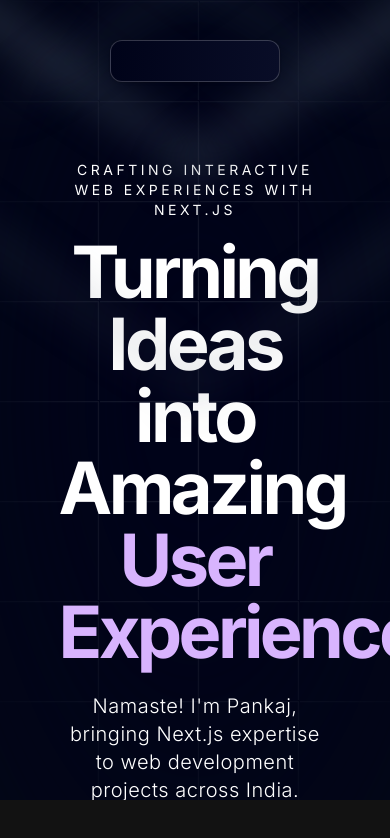
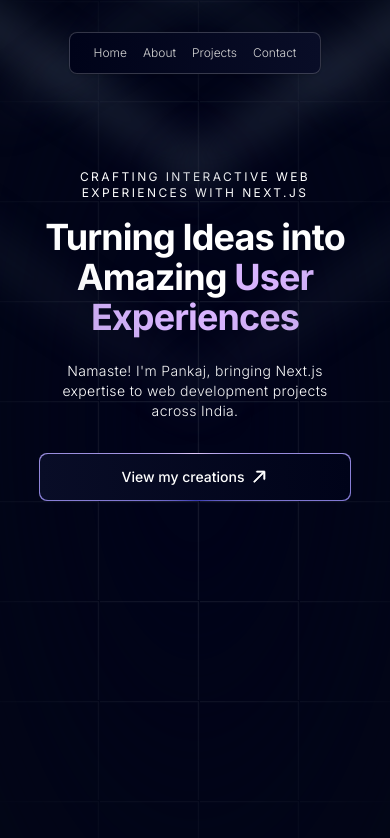
Before and after one commit to iamPankajGhosh/portfolio.vercel.app, a Next.js app: page / in a window 390 px wide. Shown: the top 838 px of the page. Built offline with nearby package versions, Linux system fonts and the light colour scheme.

Commit message:
refactor hero section

```diff
--- a/src/app/page.tsx
+++ b/src/app/page.tsx
@@ -1,13 +1,8 @@
 import Hero from "@/components/Hero/Hero";
 import { FloatingNav } from "@/components/ui/floating-navbar";
+import { navItems } from "@/data/content";
 
 const HomePage = () => {
-  const navItems = [
-    { name: "Home", link: "/" },
-    { name: "About", link: "/about" },
-    { name: "Projects", link: "/projects" },
-    { name: "Contact", link: "/contact" },
-  ];
   return (
     <div className="relative w-full overflow-hidden">
       <FloatingNav navItems={navItems} />
--- a/src/components/Hero/Hero.tsx
+++ b/src/components/Hero/Hero.tsx
@@ -7,7 +7,7 @@ const Hero = () => {
   return (
     <div className="relative flex flex-col justify-center items-center">
       {/* grid-background */}
-      <div className="h-[50rem] w-full dark:bg-primary bg-white  dark:bg-grid-white/[0.08] bg-grid-black/[0.2] relative flex items-center justify-center">
+      <div className="min-h-screen h-[30rem] md:h-[40rem] w-full dark:bg-primary dark:bg-grid-white/[0.08] bg-grid-black/[0.2] relative flex items-center justify-center">
         {/* Radial gradient for the container to give a faded look */}
         <div className="absolute pointer-events-none inset-0 flex items-center justify-center dark:bg-deep-primary bg-white [mask-image:radial-gradient(ellipse_at_center,transparent_20%,black)]"></div>
       </div>
@@ -53,30 +53,32 @@ const Hero = () => {
         startWith="right"
       />
 
-      <div className="absolute top-[20%] text-center max-w-[70vw]">
-        <p className="uppercase tracking-[0.25em] text-sm">
+      <div className="absolute top-[20%] md:top-[30%] text-center max-w-[80vw] md:max-w-[70vw]">
+        <p className="uppercase tracking-[0.2em] md:tracking-[0.25em] text-xs md:text-sm">
           Crafting Interactive Web Experiences with Next.js
         </p>
 
         <TextGenerateEffect words="Turning Ideas into Amazing User Experiences" />
 
-        <p className="mt-6 text-xl font-light tracking-wide">
+        <p className="mt-6 text-sm md:text-xl font-light tracking-wide">
           Namaste! I&apos;m Pankaj, bringing Next.js expertise to web
           development projects across India.
         </p>
 
-        <button className="relative inline-flex h-14 overflow-hidden rounded-xl p-[1px] focus:outline-none mt-8">
+        <button className="relative inline-flex h-12 md:h-14 w-full md:w-fit overflow-hidden rounded-lg md:rounded-xl p-[1px] focus:outline-none mt-8">
           <span className="absolute inset-[-1000%] animate-[spin_2s_linear_infinite] bg-[conic-gradient(from_90deg_at_50%_50%,#E2CBFF_0%,#393BB2_50%,#E2CBFF_100%)]" />
           <span
-            className="inline-flex h-full w-full cursor-pointer items-center justify-center rounded-xl px-8 text-white backdrop-blur-3xl space-x-1"
+            className="inline-flex h-full w-full cursor-pointer items-center justify-center rounded-lg md:rounded-xl px-8 text-white backdrop-blur-3xl space-x-1"
             style={{
               background: "rgb(0,3,25)",
               backgroundImage:
                 "linear-gradient(90deg, rgba(9,13,39,1) 0%, rgba(0,3,25,1) 100%)",
             }}
           >
-            <span className="font-medium">View my creations</span>
-            <RxArrowTopRight size={22} style={{ strokeWidth: 0.5 }} />
+            <span className="font-medium text-sm md:text-lg">
+              View my creations
+            </span>
+            <RxArrowTopRight size={20} style={{ strokeWidth: 0.5 }} />
           </span>
         </button>
       </div>
--- a/src/components/ui/floating-navbar.tsx
+++ b/src/components/ui/floating-navbar.tsx
@@ -1,6 +1,6 @@
 "use client";
-import React, { useEffect, useState } from "react";
-import { motion, AnimatePresence } from "framer-motion";
+import { useEffect, useState } from "react";
+import { motion, AnimatePresence, useScroll } from "framer-motion";
 import { cn } from "@/utils/cn";
 import Link from "next/link";
 
@@ -33,10 +33,10 @@ export const FloatingNav = ({
           opacity: visible ? 1 : 0,
         }}
         transition={{
-          duration: 0.5,
+          duration: 0.2,
         }}
         className={cn(
-          "flex max-w-fit  fixed top-10 inset-x-0 mx-auto border border-transparent dark:border-white/[0.2] rounded-xl dark:bg-primary bg-white shadow-[0px_2px_3px_-1px_rgba(0,0,0,0.1),0px_1px_0px_0px_rgba(25,28,33,0.02),0px_0px_0px_1px_rgba(25,28,33,0.08)] z-[5000] px-12 py-5 items-center justify-center space-x-6",
+          "flex max-w-fit fixed top-8 md:top-12 inset-x-0 mx-auto border border-transparent dark:border-white/[0.2] rounded-lg md:rounded-xl  shadow-[0px_2px_3px_-1px_rgba(0,0,0,0.1),0px_1px_0px_0px_rgba(25,28,33,0.02),0px_0px_0px_1px_rgba(25,28,33,0.08)] z-[5000] py-3 px-6 md:py-5 md:px-12 items-center justify-center space-x-4",
           className
         )}
         style={{
@@ -45,16 +45,17 @@ export const FloatingNav = ({
             "linear-gradient(90deg, rgba(0,3,25,1) 0%, rgba(9,13,39,1) 100%)",
         }}
       >
-        {navItems.map((navItem: any) => (
+        {navItems.map((navItem: any, idx: number) => (
           <Link
-            key={`link=${navItem.name}`}
+            key={`link=${idx}`}
             href={navItem.link}
             className={cn(
-              "relative dark:text-neutral-50 items-center flex space-x-1 text-neutral-600 dark:hover:text-neutral-300 hover:text-neutral-500"
+              "relative dark:text-neutral-300 items-center flex space-x-1 dark:hover:text-neutral-50"
             )}
           >
-            <span className="block sm:hidden">{navItem.icon}</span>
-            <span className="hidden sm:block text-sm">{navItem.name}</span>
+            <span className="sm:block text-xs font-light md:text-sm md:font-normal">
+              {navItem.name}
+            </span>
           </Link>
         ))}
       </motion.div>
--- a/src/components/ui/text-generate-effect.tsx
+++ b/src/components/ui/text-generate-effect.tsx
@@ -47,7 +47,7 @@ export const TextGenerateEffect = ({
   return (
     <div className={cn("font-bold", className)}>
       <div className="mt-4">
-        <div className=" dark:text-white text-black text-7xl leading-none tracking-tighter">
+        <div className=" dark:text-white text-black text-4xl md:text-6xl tracking-tight">
           {renderWords()}
         </div>
       </div>
--- /dev/null
+++ b/src/data/content.ts
@@ -0,0 +1,6 @@
+export const navItems = [
+  { name: "Home", link: "/" },
+  { name: "About", link: "/about" },
+  { name: "Projects", link: "/projects" },
+  { name: "Contact", link: "/contact" },
+];
```
